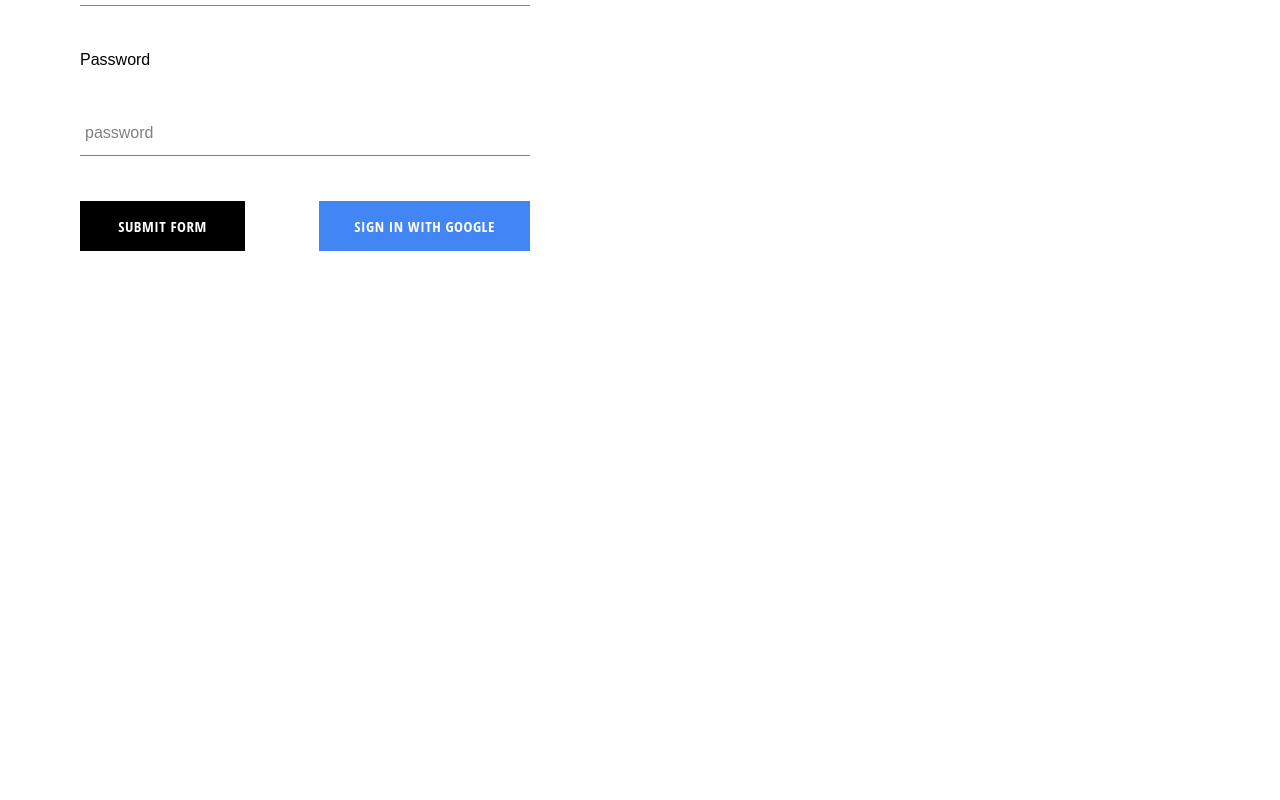
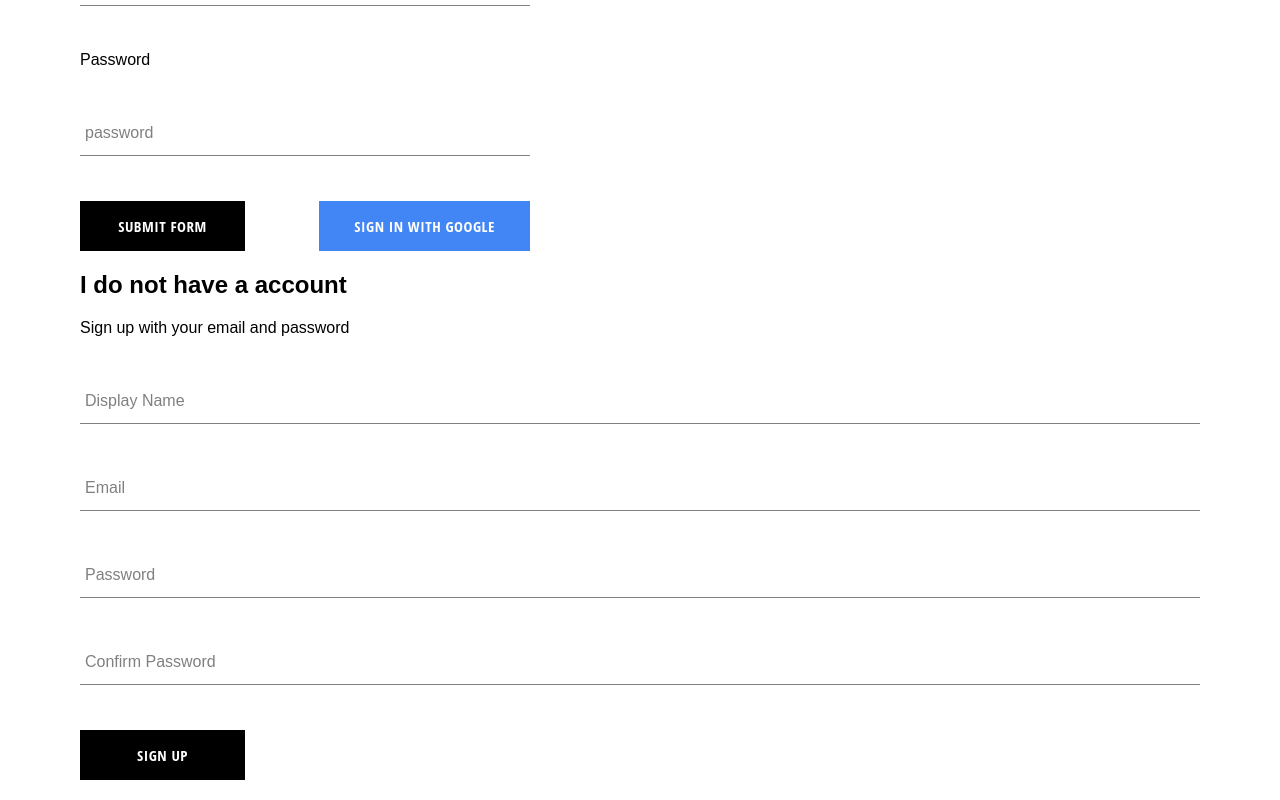
Before and after one commit to shoaib-fateh/crwn-clothing, a React app: page /signin in a window 1280 px wide. Shown: the part 332-1132 px from the top of the page. Before the commit the page ends 800 px from the top, so only its background shows below. Built offline with nearby package versions, Linux system fonts and the light colour scheme; no server answers; a web font is replaced by a local one.

Commit message:
a whole wold of trubble, Update sign-in.component.jsx

```diff
--- a/package.json
+++ b/package.json
@@ -43,9 +43,12 @@
     "react-app-polyfill": "^3.0.0",
     "react-dev-utils": "^12.0.1",
     "react-dom": "^18.3.1",
+    "react-redux": "^9.1.2",
     "react-refresh": "^0.11.0",
     "react-router": "^6.24.1",
     "react-router-dom": "^6.24.1",
+    "redux": "^5.0.1",
+    "redux-logger": "^3.0.6",
     "resolve": "^1.20.0",
     "resolve-url-loader": "^4.0.0",
     "sass-loader": "^12.3.0",
--- a/src/App.js
+++ b/src/App.js
@@ -1,13 +1,11 @@
 import React from "react";
-
 import { Routes, Route } from "react-router-dom";
-
 import HomePage from "./pages/homepage/homepage.component";
 import ShopPage from "./pages/shop/shop.component";
 import styled from "styled-components";
 import Header from "./components/header/header.component";
 import SignInAndSignUP from "./pages/sign-in-and-sign-up/sign-in-and-sign-up.component";
-import { auth } from "./firebase/firebase.utils";
+import { auth, createUserProfileDocument } from "./firebase/firebase.utils";
 
 class App extends React.Component {
   constructor() {
@@ -20,13 +18,24 @@
   unsubscribeFromAuth = null;
 
   componentDidMount() {
-    this.unsubscribeFromAuth = auth.onAuthStateChanged((user) => {
-      this.state.currentUser = user;
+    this.unsubscribeFromAuth = auth.onAuthStateChanged(async (userAuth) => {
+      console.log("Authentication state changed:", userAuth); // Add this line
+      if (userAuth) {
+        const userRef = await createUserProfileDocument(userAuth);
+        console.log("User ref:", userRef); // Log the result of createUserProfileDocument
+        if (userRef) {
+          userRef.onSnapshot((snapshot) => {
+            console.log(snapshot.data());
+          });
+        } else {
+          console.error("User reference is undefined");
+        }
+      }
     });
   }
 
   componentWillUnmount() {
-    this.unsubscribeFromAuth();
+    this.unsubscribeFromAuth && this.unsubscribeFromAuth();
   }
 
   render() {
@@ -34,9 +43,9 @@
       <MainAppStyled>
         <Header currentUser={this.state.currentUser} />
         <Routes>
-          <Route path="/" Component={HomePage} />
-          <Route path="/shop" Component={ShopPage} />
-          <Route path="/signin" Component={SignInAndSignUP} />
+          <Route path="/" element={<HomePage />} />
+          <Route path="/shop" element={<ShopPage />} />
+          <Route path="/signin" element={<SignInAndSignUP />} />
         </Routes>
       </MainAppStyled>
     );
--- a/src/components/header/header.component.jsx
+++ b/src/components/header/header.component.jsx
@@ -1,30 +1,24 @@
 import React from "react";
-
 import { ReactComponent as Logo } from "../../assets/crown.svg";
 import { Link } from "react-router-dom";
 import styled from "styled-components";
-
 import { auth } from "../../firebase/firebase.utils";
 
 const Header = ({ currentUser }) => {
   return (
     <HeaderStyled>
-      <div className="logo-container">
-        <Link className="logo-container" to="/">
-          <Logo className="logo" />
-        </Link>
-      </div>
-
+      <Link className="logo-container" to="/">
+        <Logo className="logo" />
+      </Link>
       <div className="options">
         <Link className="option" to="/shop">
           SHOP
         </Link>
-        <Link className="option" to="/shop">
+        <Link className="option" to="/contact">
           CONTACT
         </Link>
-
         {currentUser ? (
-          <div className="option" onClick={auth.signOut()}>
+          <div className="option" onClick={() => auth.signOut()}>
             SIGN OUT
           </div>
         ) : (
--- /dev/null
+++ b/src/components/sign-up/sign-up.jsx
@@ -0,0 +1,101 @@
+import React from "react";
+
+import FormInput from "../form-input/form-input.component";
+import CustomButton from "../custom-button/custom-button.component";
+
+import { auth, createUserProfileDocument } from "../../firebase/firebase.utils";
+
+class SignUp extends React.Component {
+  constructor() {
+    super();
+
+    this.state = {
+      displayName: "",
+      email: "",
+      password: "",
+      confirmPassword: "",
+    };
+  }
+
+  handleSubmit = async (event) => {
+    event.preventDefault();
+
+    const { displayName, email, password, confirmPassword } = this.state;
+
+    if (password !== confirmPassword) {
+      alert("passwords don't match");
+      return;
+    }
+
+    try {
+      const { user } = await auth.createUserWithEmailAndPassword(
+        email,
+        password
+      );
+
+      await createUserProfileDocument(user, { displayName });
+
+      this.setState({
+        displayName: "",
+        email: "",
+        password: "",
+        confirmPassword: "",
+      });
+    } catch (error) {
+      console.error(error);
+    }
+  };
+
+  handleChange = (event) => {
+    const { name, value } = event.target;
+
+    this.setState({ [name]: value });
+  };
+
+  render() {
+    const { displayName, email, password, confirmPassword } = this.state;
+    return (
+      <div className="sign-up">
+        <h2 className="title">I do not have a account</h2>
+        <span>Sign up with your email and password</span>
+        <form className="sign-up-form" onSubmit={this.handleSubmit}>
+          <FormInput
+            type="text"
+            name="displayName"
+            value={displayName}
+            onChange={this.handleChange}
+            label="Display Name"
+            required
+          />
+          <FormInput
+            type="email"
+            name="email"
+            value={email}
+            onChange={this.handleChange}
+            label="Email"
+            required
+          />
+          <FormInput
+            type="password"
+            name="password"
+            value={password}
+            onChange={this.handleChange}
+            label="Password"
+            required
+          />
+          <FormInput
+            type="password"
+            name="confirmPassword"
+            value={confirmPassword}
+            onChange={this.handleChange}
+            label="Confirm Password"
+            required
+          />
+          <CustomButton type="submit">SIGN UP</CustomButton>
+        </form>
+      </div>
+    );
+  }
+}
+
+export default SignUp;
--- a/src/firebase/firebase.utils.js
+++ b/src/firebase/firebase.utils.js
@@ -14,11 +14,36 @@
 
 firebase.initializeApp(config);
 
+export const createUserProfileDocument = async (userAuth, additionalData) => {
+  if (!userAuth) return;
+
+  const userRef = firestore.doc(`users/${userAuth.uid}`);
+
+  const snapShot = await userRef.get();
+
+  if (!snapShot.exists) {
+    const { displayName, email } = userAuth;
+    const createdAt = new Date();
+    try {
+      await userRef.set({
+        displayName,
+        email,
+        createdAt,
+        ...additionalData,
+      });
+    } catch (error) {
+      console.log("error creating user", error.message);
+    }
+  }
+
+  return userRef;
+};
+
 export const auth = firebase.auth();
 export const firestore = firebase.firestore();
 
 const provider = new firebase.auth.GoogleAuthProvider();
-provider.setCustomParameters({ promp: "select_account" });
+provider.setCustomParameters({ prompt: "select_account" });
 
 export const signInWithGoogle = () => auth.signInWithPopup(provider);
 
--- a/src/pages/sign-in-and-sign-up/sign-in-and-sign-up.component.jsx
+++ b/src/pages/sign-in-and-sign-up/sign-in-and-sign-up.component.jsx
@@ -1,11 +1,13 @@
 import React from "react";
 
 import SignIn from "../../components/sign-in/sign-in.component";
+import SignUp from "../../components/sign-up/sign-up";
 
 const SignInAndSignUP = () => {
   return (
     <div className="sign-in-and-sign-up">
       <SignIn />
+      <SignUp />
     </div>
   );
 };
```
Also changed, not shown: 1 other file (tests, documents, lock files or other folders).
